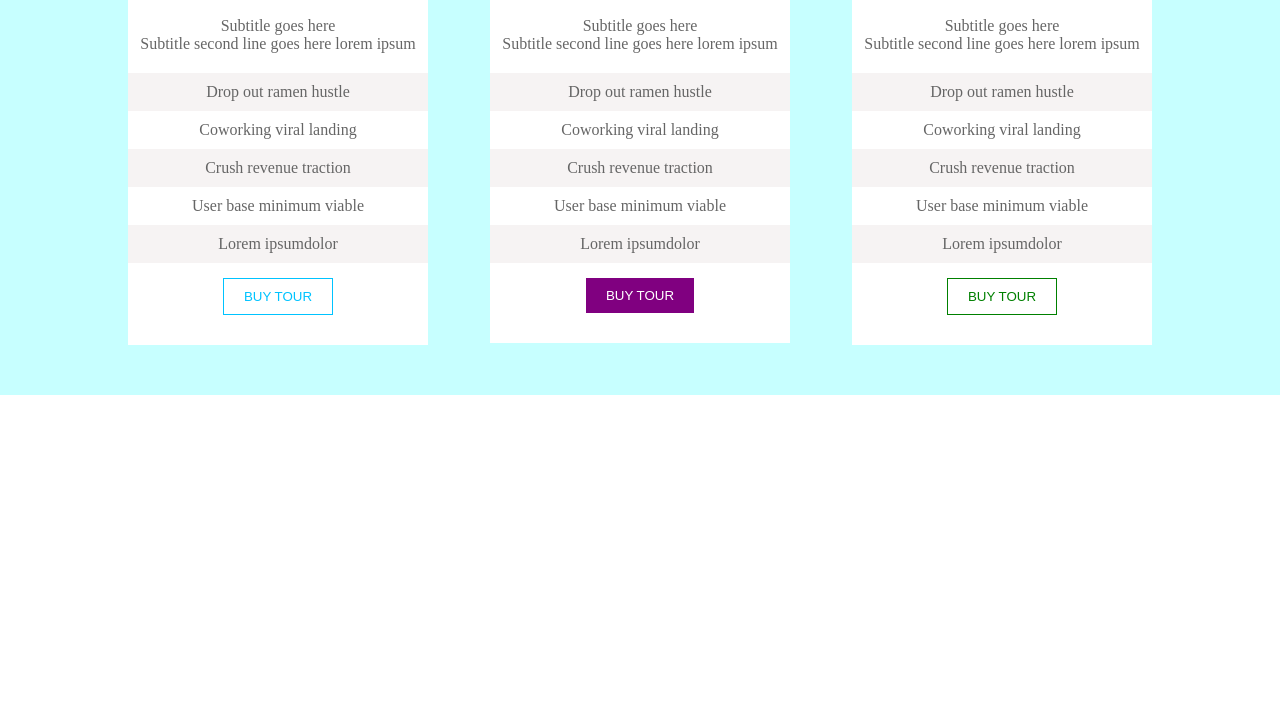
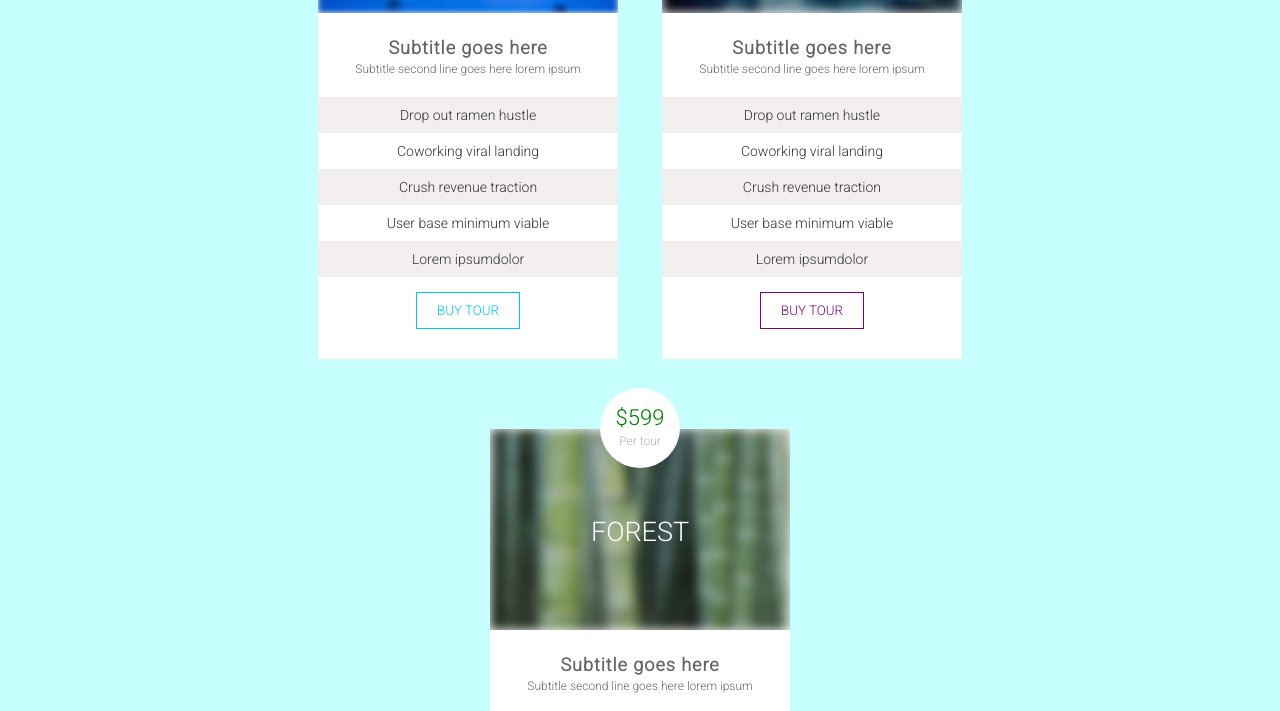
Before and after one commit to ddiep2911/project-test, a plain HTML site: page index.html in a window 1280 px wide. Shown: the part 257-968 px from the top of the page. Before the commit the page ends 800 px from the top, so only its background shows below. Drawn offline with Linux system fonts and the light colour scheme.

Commit message:
cập nhật:

```diff
--- a/css/style.css
+++ b/css/style.css
@@ -1,6 +1,7 @@
 * {
   margin: 0;
   padding: 0;
+  font-family: "Roboto", sans-serif;
 }
 
 #contact {
@@ -9,16 +10,20 @@
 }
 
 .contact {
-  display: flex;
+  /* display: flex; */
   width: 80%;
-  display: flex;
-  justify-content: space-between;
+  /* justify-content: space-between; */
   margin: 0 auto;
   padding: 50px 0;
+  text-align: center;
 }
 
 .contact-item {
   position: relative;
+  display: inline-block;
+  margin: 0 auto;
+  padding: 20px 20px 50px;
+  width: auto;
 }
 
 .item {
@@ -36,7 +41,7 @@
   top: 50%;
   left: 50%;
   transform: translate(-50%, -50%);
-  font-size: 30px;
+  font-size: 27px;
 }
 
 .item .img .img-txt span {
@@ -46,7 +51,7 @@
 
 .item .money {
   position: absolute;
-  top: -40px;
+  top: -21px;
   right: 0;
   left: 50%;
   transform: translateX(-50%);
@@ -73,7 +78,7 @@
   color: rgb(7, 216, 216);
 }
 
-.item-mount p {
+.item-mount .money p {
   color: rgba(255, 0, 157, 0.678);
 }
 
@@ -107,24 +112,34 @@
   height: 100%;
 }
 
+.title-txt {
+  margin: 0;
+  padding: 20px 0;
+  opacity: 0.6;
+}
+
+.title-txt h3 {
+  margin: 0;
+  padding: 0;
+  font-size: 18px;
+  letter-spacing: 1px;
+}
+
 .item-txt p {
   color: black;
   padding: 10px 0;
-  opacity: 0.6;
+  opacity: 0.8;
+  font-size: 14px;
 }
 
 .item-txt p.bg-clor {
   background-color: rgb(241, 236, 236);
 }
 
-.title-txt {
-  margin: 0;
-  padding: 20px 0;
-}
-
-.title-txt p {
+.title-txt span {
   margin: 0;
   padding: 0;
+  font-size: 12px;
 }
 
 /* Button  */
@@ -140,15 +155,29 @@ button {
 .item-ocean button {
   border: 1px solid rgb(0, 195, 255);
   color: rgb(0, 195, 255);
+  transition: 0.3s;
+}
+.item-ocean button:hover {
+  background-color: rgb(0, 195, 255);
+  color: white;
 }
 
 .item-mount button {
+  border: 1px solid purple;
+  color: purple;
+  transition: 0.3s;
+}
+.item-mount button:hover {
   background-color: purple;
-  border: none;
   color: white;
 }
 
 .item-forest button {
   color: green;
   border: 1px solid green;
+  transition: 0.3s;
 }
+.item-forest button:hover {
+  color: white;
+  background-color: green;
+}
--- a/index.html
+++ b/index.html
@@ -6,6 +6,12 @@
     <meta http-equiv="X-UA-Compatible" content="IE=edge">
     <meta name="viewport" content="width=device-width, initial-scale=1.0">
     <title>Document</title>
+
+    <!-- font  -->
+    <link rel="preconnect" href="https://fonts.googleapis.com">
+    <link rel="preconnect" href="https://fonts.gstatic.com" crossorigin>
+    <link href="https://fonts.googleapis.com/css2?family=Roboto:wght@300&display=swap" rel="stylesheet">
+
     <link rel="stylesheet" href="./css/style.css">
 </head>
 
@@ -27,8 +33,8 @@
                     </div>
                     <div class="item-txt">
                         <div class="title-txt">
-                            <p>Subtitle goes here</p>
-                            <p>Subtitle second line goes here lorem ipsum</p>
+                            <h3>Subtitle goes here</h3>
+                            <span>Subtitle second line goes here lorem ipsum</span>
                         </div>
                         <p class="bg-clor">Drop out ramen hustle</p>
                         <p>Coworking viral landing</p>
@@ -62,8 +68,8 @@
 
                     <div class="item-txt">
                         <div class="title-txt">
-                            <p>Subtitle goes here</p>
-                            <p>Subtitle second line goes here lorem ipsum</p>
+                            <h3>Subtitle goes here</h3>
+                            <span>Subtitle second line goes here lorem ipsum</span>
                         </div>
                         <p class="bg-clor">Drop out ramen hustle</p>
                         <p>Coworking viral landing</p>
@@ -90,8 +96,8 @@
 
                     <div class="item-txt">
                         <div class="title-txt">
-                            <p>Subtitle goes here</p>
-                            <p>Subtitle second line goes here lorem ipsum</p>
+                            <h3>Subtitle goes here</h3>
+                            <span>Subtitle second line goes here lorem ipsum</span>
                         </div>
                         <p class="bg-clor">Drop out ramen hustle</p>
                         <p>Coworking viral landing</p>
```
Also changed, not shown: 1 other file.
